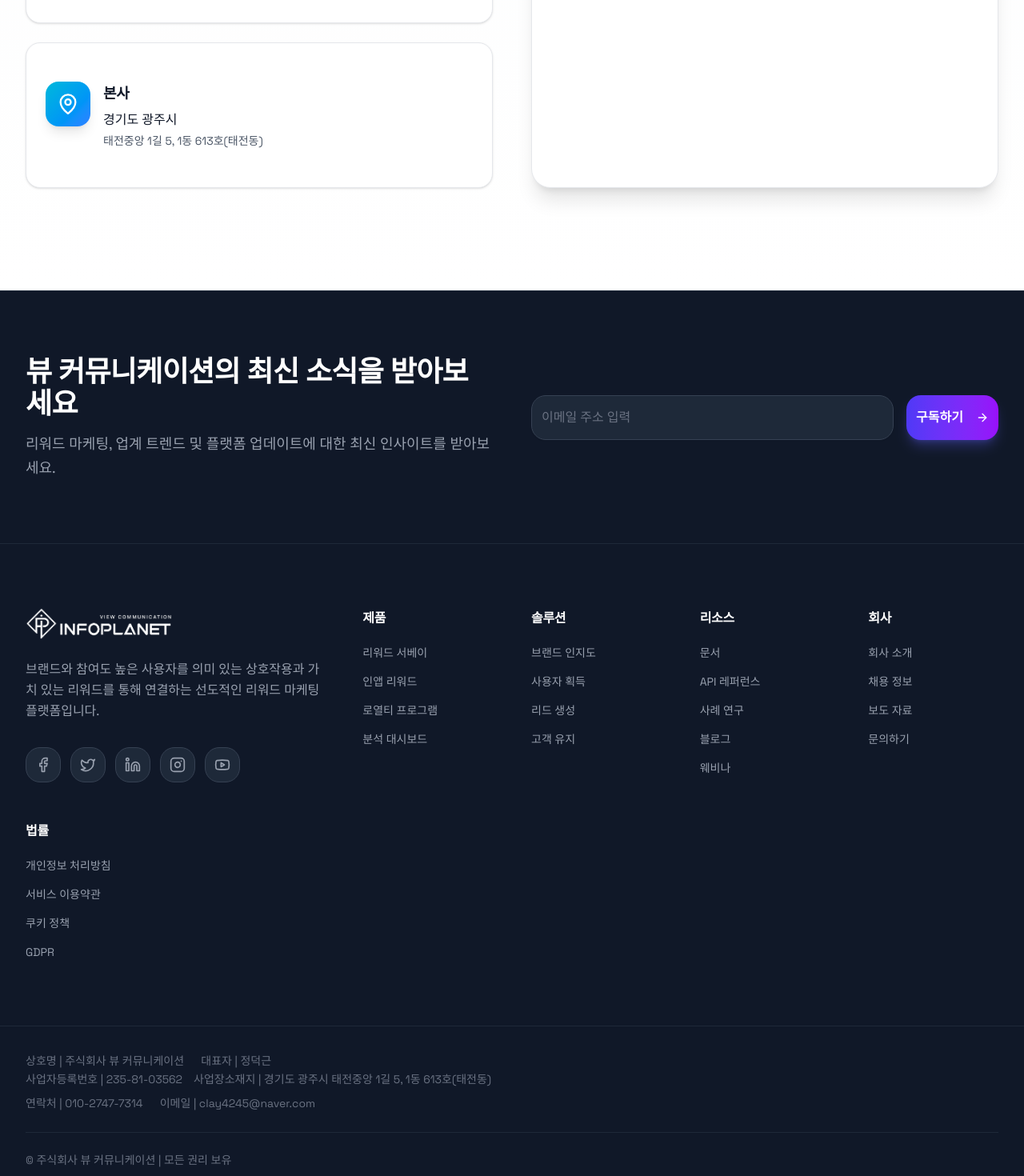
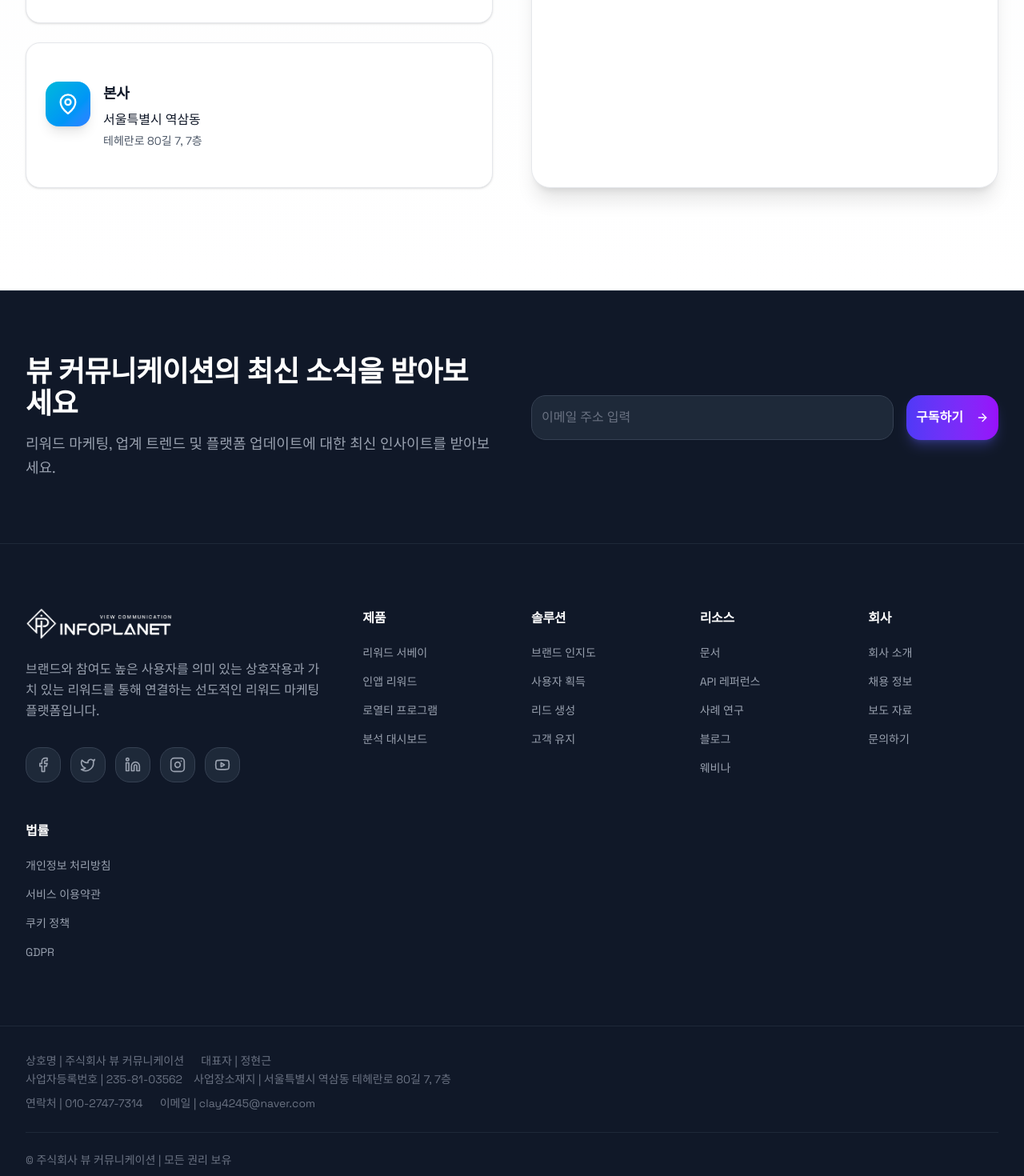
Before and after one commit to dev-semicolon/view, a Next.js app: page / in a window 1280 px wide. Shown: the part 9420-10890 px from the top of the page at 80% size. Built offline with nearby package versions, Linux system fonts and the light colour scheme.

Commit message:
ㅁㄴㅇㄴㅁ아ㅣㅓㅁㄴㅇㅇ

```diff
--- a/app/layout.tsx
+++ b/app/layout.tsx
@@ -93,7 +93,7 @@ export default function RootLayout({
       addressCountry: 'KR',
       addressRegion: '경기도',
       addressLocality: '광주시',
-      streetAddress: '태전중앙 1길 5, 1동 613호(태전동)',
+      streetAddress: '테헤란로 80길 7, 7층',
     },
     contactPoint: {
       '@type': 'ContactPoint',
@@ -105,7 +105,7 @@ export default function RootLayout({
     foundingDate: '2024',
     founder: {
       '@type': 'Person',
-      name: '정덕근',
+      name: '정현근',
     },
     sameAs: [
       'https://www.facebook.com/infoplanet',
--- a/components/contact-section.tsx
+++ b/components/contact-section.tsx
@@ -69,8 +69,8 @@ export function ContactSection() {
     {
       icon: MapPin,
       title: "본사",
-      content: "경기도 광주시",
-      description: "태전중앙 1길 5, 1동 613호(태전동)",
+      content: "서울특별시 역삼동",
+      description: "테헤란로 80길 7, 7층",
       gradient: "bg-gradient-cyan-blue",
     },
   ]
--- a/components/footer.tsx
+++ b/components/footer.tsx
@@ -124,7 +124,7 @@ export function Footer() {
         <div className="max-w-7xl mx-auto px-4 sm:px-6 lg:px-8 py-6 md:py-8">
           <div className="mb-4 md:mb-6 text-xs md:text-sm text-gray-500 leading-relaxed">
             <div className="flex flex-col space-y-1 md:space-y-2">
-              <span>상호명 | 주식회사 뷰 커뮤니케이션 &emsp; 대표자 | 정덕근 <br/> 사업자등록번호 | 235-81-03562&emsp;사업장소재지 | 경기도 광주시 <br className="block md:hidden"/>태전중앙 1길 5, 1동 613호(태전동)</span>
+              <span>상호명 | 주식회사 뷰 커뮤니케이션 &emsp; 대표자 | 정현근 <br/> 사업자등록번호 | 235-81-03562&emsp;사업장소재지 | 서울특별시 역삼동 <br className="block md:hidden"/>테헤란로 80길 7, 7층</span>
               <span>연락처 | 010-2747-7314 &emsp; 이메일 | clay4245@naver.com</span>
             </div>
           </div>
```
